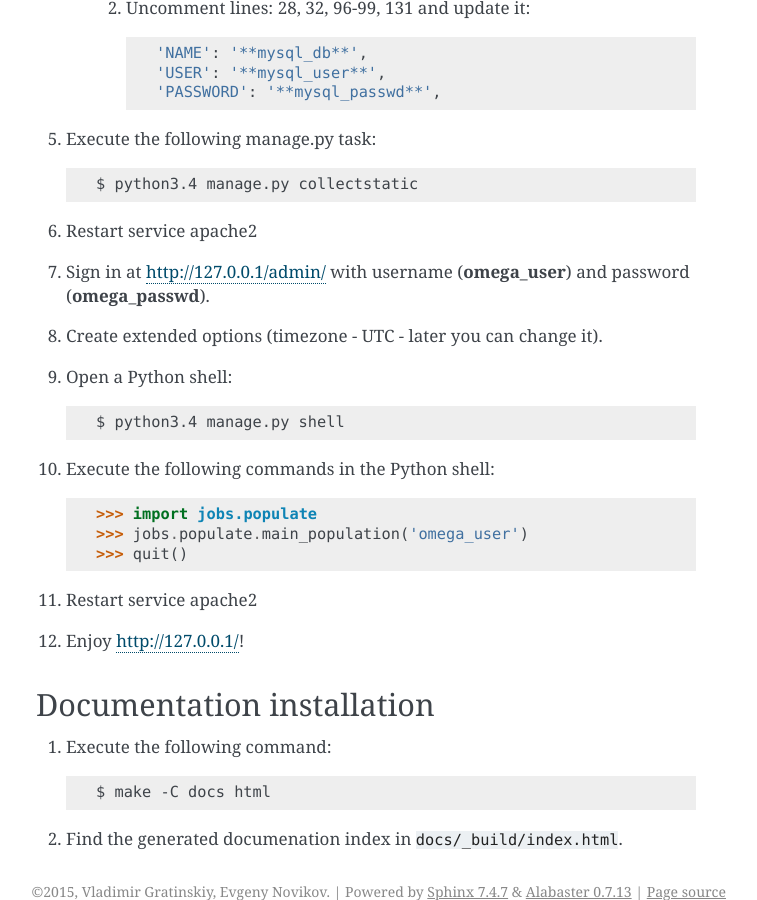
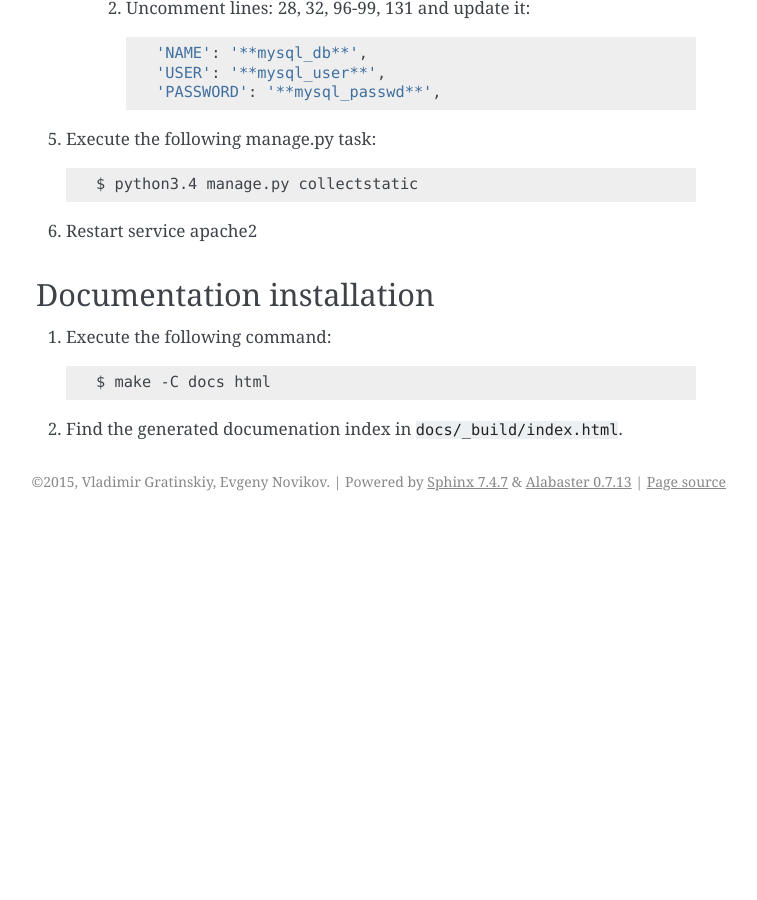
Before and after one commit to ldv-klever/klever, a Sphinx documentation site: the page built from Omega/docs/install.rst, in a window 1280 px wide and 900 px high, scrolled down 2137 px. Shown: the whole window, without its empty margins (384-1141 px from the left). Built offline with Sphinx 7.4.7, drawn with Linux system fonts in a browser that asks for light colours; after the commit the page ends 2658 px from its top, so only the background shows below that; some of the changed text lies outside the part shown.

Commit message:
Move common part of development/production installation to common installation section

```diff
--- a/Omega/docs/install.rst
+++ b/Omega/docs/install.rst
@@ -47,12 +53,6 @@
 #. Run a development server::
 
     $ python3 manage.py runserver 8998
-
-#. Sign in at `<http://127.0.0.1:8998/>`_ with username (**omega_admin**) and password (**omega_admin_passwd**).
-#. Create a new Omega manager (**omega_manager**).
-#. Remember his/her password (**omega_manager_passwd**).
-#. Sign out and sign in on behalf of **omega_manager**.
-#. Enjoy!
 
 .. _production-install:
 
@@ -98,20 +98,6 @@
     $ python3.4 manage.py collectstatic
 
 #. Restart service apache2
-#. Sign in at `<http://127.0.0.1/admin/>`_ with username (**omega_user**) and password (**omega_passwd**).
-#. Create extended options (timezone - UTC - later you can change it).
-#. Open a Python shell::
-
-    $ python3.4 manage.py shell
-
-#. Execute the following commands in the Python shell::
-
-     >>> import jobs.populate
-     >>> jobs.populate.main_population('omega_user')
-     >>> quit()
-
-#. Restart service apache2
-#. Enjoy `<http://127.0.0.1/>`_!
 
 Documentation installation
 --------------------------
```
Also changed, not shown: other parts of Omega/docs/install.rst (+6 -0 lines).
